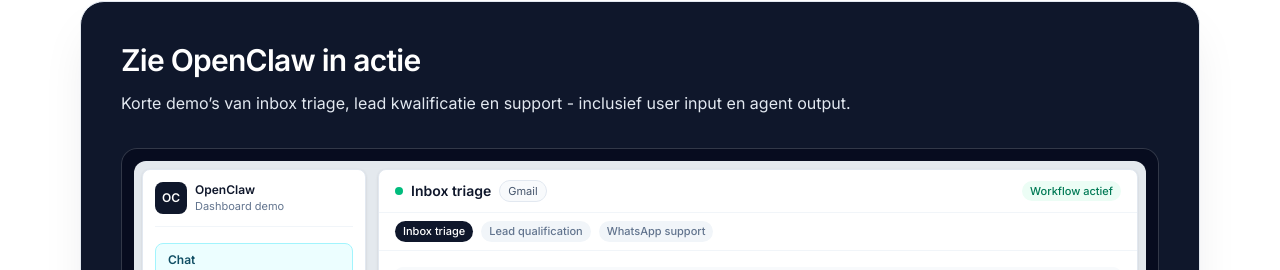
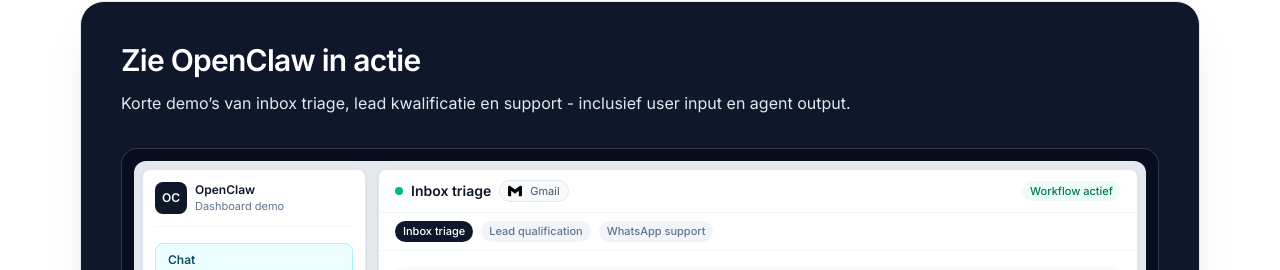
Before and after one commit to openclawbot69420-ux/youraiworker-site, a Next.js app: page / in a window 1280 px wide. Shown: the part 2250-2520 px from the top of the page. Built offline with nearby package versions, Linux system fonts and the light colour scheme.

Commit message:
feat: add brand channel styling and icons to dashboard demo

```diff
--- a/src/components/OpenClawDashboardDemo.tsx
+++ b/src/components/OpenClawDashboardDemo.tsx
@@ -137,9 +137,25 @@
       ? Math.max(0, animation.ticksLeft / FADE_TICKS)
       : 1
 
+  const channelKey = scenario.channel.toLowerCase()
+  const channelMeta = {
+    whatsapp: { icon: "/brands/whatsapp.svg", user: "bg-emerald-500 border-emerald-400/70" },
+    telegram: { icon: "/brands/telegram.svg", user: "bg-sky-500 border-sky-400/70" },
+    gmail: { icon: "/brands/gmail.svg", user: "bg-cyan-500 border-cyan-400/70" },
+    "google calendar": { icon: "/brands/google-calendar.svg", user: "bg-cyan-500 border-cyan-400/70" },
+    slack: { icon: "/brands/slack.svg", user: "bg-cyan-500 border-cyan-400/70" },
+    hubspot: { icon: "/brands/hubspot.svg", user: "bg-cyan-500 border-cyan-400/70" },
+    salesforce: { icon: "/brands/salesforce.svg", user: "bg-cyan-500 border-cyan-400/70" },
+    zapier: { icon: "/brands/zapier.svg", user: "bg-cyan-500 border-cyan-400/70" },
+  } as const
+
+  const resolvedChannel =
+    (Object.entries(channelMeta).find(([key]) => channelKey.includes(key))?.[1] ?? null)
+
   const bubbleClasses = (tone: BubbleTone) => {
     if (tone === "user") {
-      return "ml-auto max-w-[88%] bg-cyan-500 text-white border-cyan-400/70"
+      const userColors = resolvedChannel?.user ?? "bg-cyan-500 border-cyan-400/70"
+      return `ml-auto max-w-[88%] ${userColors} text-white`
     }
     if (tone === "meta") {
       return "mr-auto max-w-[92%] bg-amber-50 text-amber-950 border-amber-200"
@@ -205,7 +221,10 @@
               <span className="inline-flex h-2 w-2 rounded-full bg-emerald-500" />
               <p className="truncate text-xs font-semibold text-slate-900 sm:text-sm">{scenario.title}</p>
             </div>
-            <span className="rounded-full border border-slate-200 bg-slate-50 px-2 py-0.5 text-[11px] text-slate-600">
+            <span className="inline-flex items-center gap-2 rounded-full border border-slate-200 bg-slate-50 px-2 py-0.5 text-[11px] text-slate-600">
+              {resolvedChannel?.icon ? (
+                <img src={resolvedChannel.icon} alt="" aria-hidden="true" className="h-3.5 w-3.5" />
+              ) : null}
               {scenario.channel}
             </span>
             <span className="ml-auto rounded-full bg-emerald-50 px-2 py-0.5 text-[11px] font-medium text-emerald-700">
```
